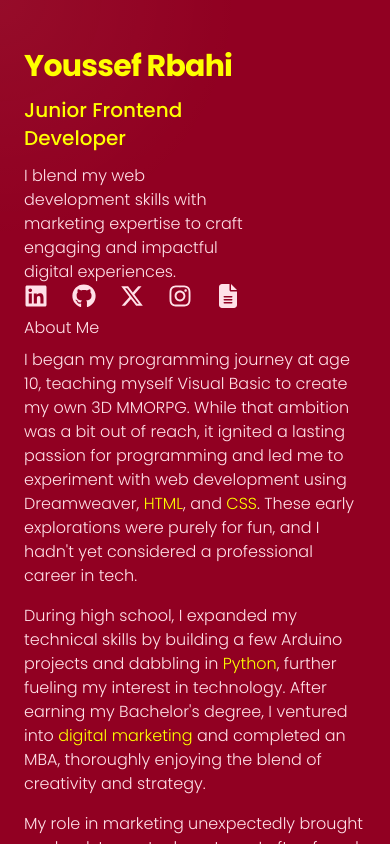
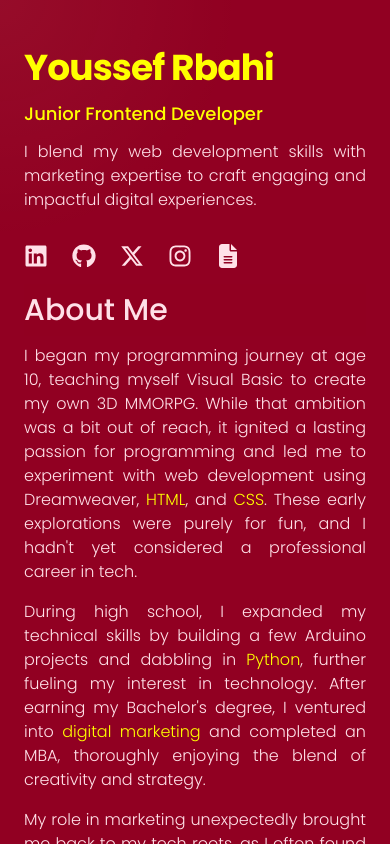
Before and after one commit to YoussefRbahi/rbahi-com, a React (Vite) app: page / in a window 390 px wide. Both pictures are taken after a click on the button "Enter". Shown: the top 844 px of the page. Built offline with nearby package versions, Linux system fonts and the light colour scheme; no server answers.

Commit message:
Make website responsive on all screen sizes

```diff
--- a/src/App.jsx
+++ b/src/App.jsx
@@ -59,11 +59,11 @@ function App() {
 
   return (
     <>
-      <div className="h-screen max-h-screen text-white">
+      <div className="grid  h-screen max-h-screen text-white place-items-center">
         <div className="fixed top-0 left-0 -z-50 h-full w-full bg-primary"></div>
         <Background className=" fixed top-0 left-0 -z-50 md:h-full w-full gradient-bg"></Background>
         <Hero
-          className={`grid transition-opacity duration-1000 ${
+          className={`grid transition-opacity duration-1000 w-full ${
             siteUnlocked ? "opacity-0 -z-50" : "opacity-100 overflow-y-scroll"
           }`}
           userData={userData}
@@ -71,11 +71,11 @@ function App() {
         />
         <div
           name="main"
-          className={`grid transition-all duration-1000 delay-300 top-0 ${
+          className={`grid transition-all duration-1000 delay-300 top-0 max-w-screen-2xl ${
             siteUnlocked
               ? "min-h-screen opacity-100 z-50 visible"
               : "h-0 opacity-0 -z-50 invisible overflow-hidden"
-          } absolute mx-auto px-6 py-12 md:px-12 md:py-20 lg:px-48 lg:py-0 text-left font-light text-lowcontrast `}
+          } absolute inset-0 mx-auto  px-6 py-12 md:px-12 md:py-0 lg:px-24 xl:px-48 lg:py-0 text-left font-light text-lowcontrast `}
         >
           <MainPart />
         </div>
--- a/src/components/AboutMe.jsx
+++ b/src/components/AboutMe.jsx
@@ -1,6 +1,6 @@
 export default function AboutMe() {
   return (
-    <div className="grid my-auto gap-4">
+    <div className="grid my-auto gap-4 text-justify text-md">
       <p>
         I began my programming journey at age 10, teaching myself Visual Basic
         to create my own 3D MMORPG. While that ambition was a bit out of reach,
--- a/src/components/Bio.jsx
+++ b/src/components/Bio.jsx
@@ -5,13 +5,13 @@ function Bio() {
         <img src="" alt="" />
       </div>
 
-      <h1 className="text-3xl font-bold tracking-tight sm:text-5xl text-highcontrast">
+      <h1 className="font-bold tracking-tight text-4xl md:text-3xl lg:text-4xl 2xl:text-5xl  text-highcontrast">
         <a href="/">Youssef Rbahi</a>
       </h1>
-      <h2 className="text-xl font-medium text-highcontrast">
+      <h2 className="text-lg font-medium text-highcontrast">
         Junior Frontend Developer
       </h2>
-      <p className="text-md">
+      <p className="text-md text-justify">
         I blend my web development skills with marketing expertise to craft
         engaging and impactful digital experiences.
       </p>
--- a/src/components/MainPart.jsx
+++ b/src/components/MainPart.jsx
@@ -20,18 +20,18 @@ export default function MainPart() {
   }, []);
 
   return (
-    <div className="relative grid grid-cols-1 md:grid-cols-2">
-      <div className="flex flex-col justify-between md:h-screen md:sticky top-0 md:py-24 w-2/3">
+    <div className="relative grid grid-cols-1 gap-4 md:gap-0 md:grid-cols-2">
+      <div className="flex flex-col justify-between md:h-screen md:sticky top-0 md:py-12 lg:py-24 md:w-4/5 lg:w-2/3 gap-8 md:gap-0">
         <div>
           <Bio />
-          <div className="hidden md:block h-min text-xl mt-8">
+          <div className="hidden md:block h-min md:text-lg lg:text-xl md:mt-4 lg:mt-8">
             <MainNav sections={sections} />
           </div>
         </div>
         <Socials />
       </div>
 
-      <div className="grid text-md py-0 md:py-24">
+      <div className="grid text-md py-0 md:py-12 lg:py-24">
         {sections.map((section, index) => (
           <Element
             key={section.key}
@@ -39,7 +39,7 @@ export default function MainPart() {
             id={section.key}
             className="grid relative"
           >
-            <div className="sticky top-0 block py-2 bg-opacity-50 md:hidden">
+            <div className="sticky top-0 bg-primary mb-2 font-medium text-3xl block py-2 bg-opacity-80 md:hidden">
               <h2>{section.title}</h2>
             </div>
             {section.component}
--- a/src/components/Projects.jsx
+++ b/src/components/Projects.jsx
@@ -24,15 +24,15 @@ export default function Projects() {
       image: "/images/rbahi.png",
       link: "https://rbahi.com",
 
-      tags: ["React", "Tailwind CSS", "REST API"],
+      tags: ["React", "Tailwind", "REST"],
     },
   ];
   return (
     <ul className="grid gap-8 text-justify">
       {projects.map((project, index) => (
         <li key={index} className="grid gap-4">
-          <div className="flex gap-4">
-            <div className=" w-1/3 rounded-sm border border-highcontrast ">
+          <div className="flex flex-col md:flex-row gap-4 ">
+            <div className=" md:w-1/3 w-4/5 h-min rounded-sm border border-highcontrast ">
               <img
                 src={project.image}
                 alt="project-image"
@@ -42,7 +42,7 @@ export default function Projects() {
 
             <div className="flex flex-col gap-4">
               <a href={project.link} className="relative block">
-                <h3 className="text-3xl font-medium text-highcontrast after:content-['↗'] after:text-2xl after:absolute after:ms-1 after:transition-transform hover:after:-translate-y-1 hover:after:translate-x-1">
+                <h3 className="text-3xl md:text-2xl font-medium text-highcontrast after:content-['↗'] after:text-2xl after:absolute after:ms-1 after:transition-transform hover:after:-translate-y-1 hover:after:translate-x-1">
                   {project.name}
                 </h3>
               </a>
```
